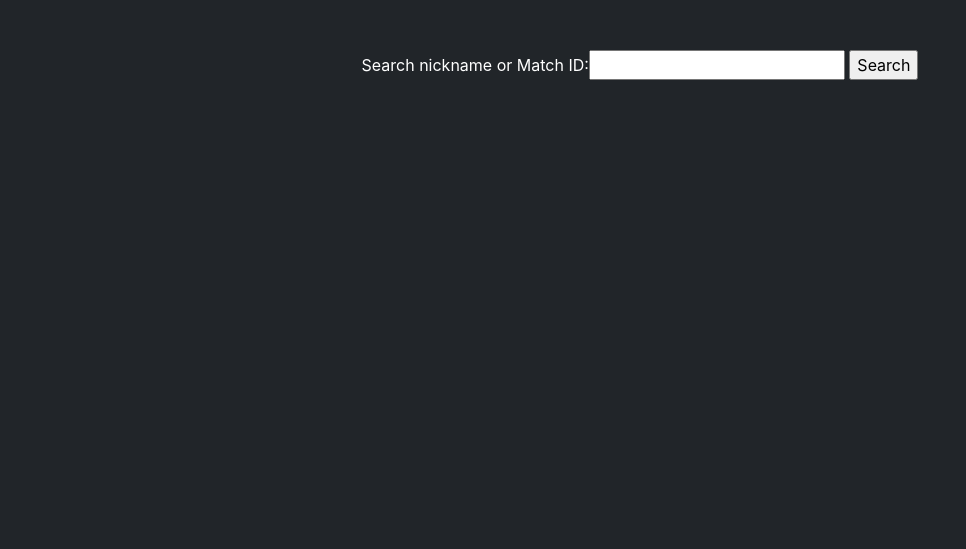
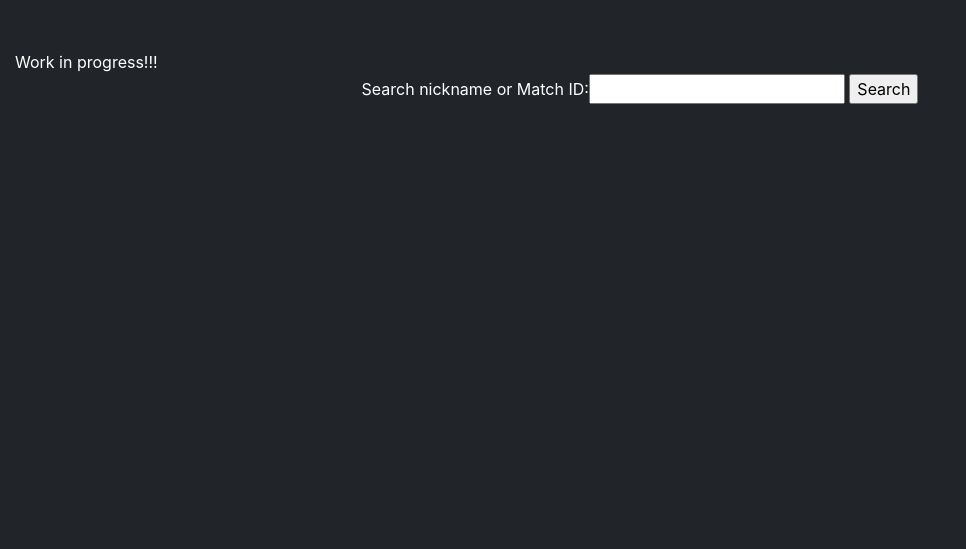
Before and after one commit to mpaden3/honstats, a Django app: page / in a window 1280 px wide. Shown: the part 56-605 px from the top of the page, without its empty margins (0-966 px from the left). Run offline with Django 3.2, Linux system fonts and the light colour scheme; parts of the project's set-up code (start-up, migrations or seed data) failed here and were passed over; some libraries are stand-ins or nearby versions.

Commit message:
add WIP text

```diff
--- a/templates/homepage.html
+++ b/templates/homepage.html
@@ -1,6 +1,7 @@
 {% extends "base.html" %}
 
 {% block content %}
+    Work in progress!!!
     <form style="text-align: center" action="{% url 'homepage' %}" method="post">
         {% csrf_token %}
         {{ form }}
```
